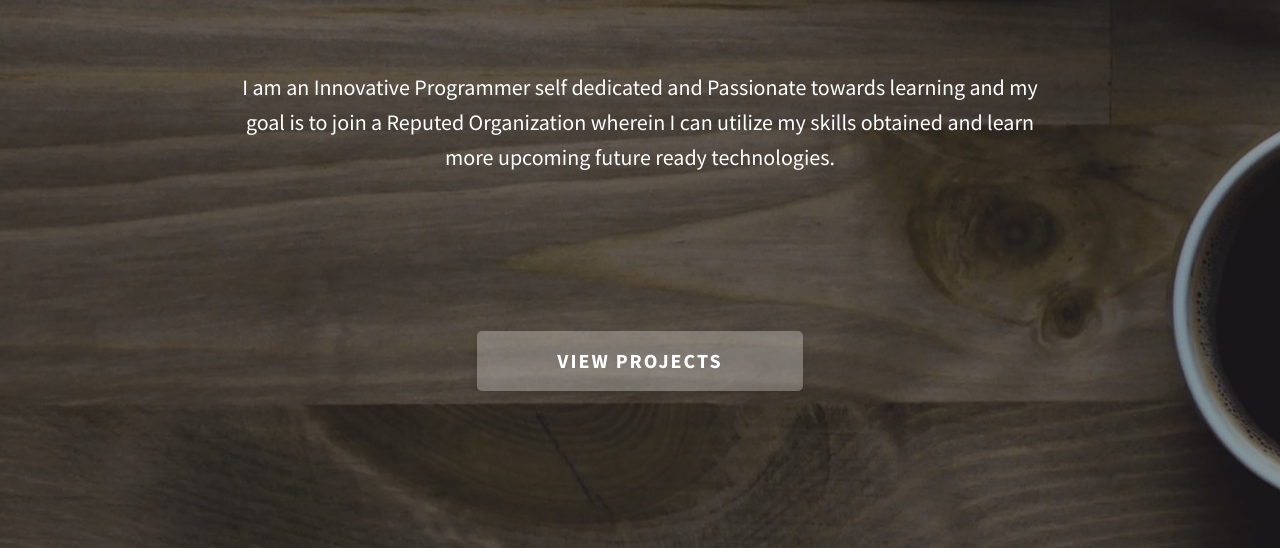
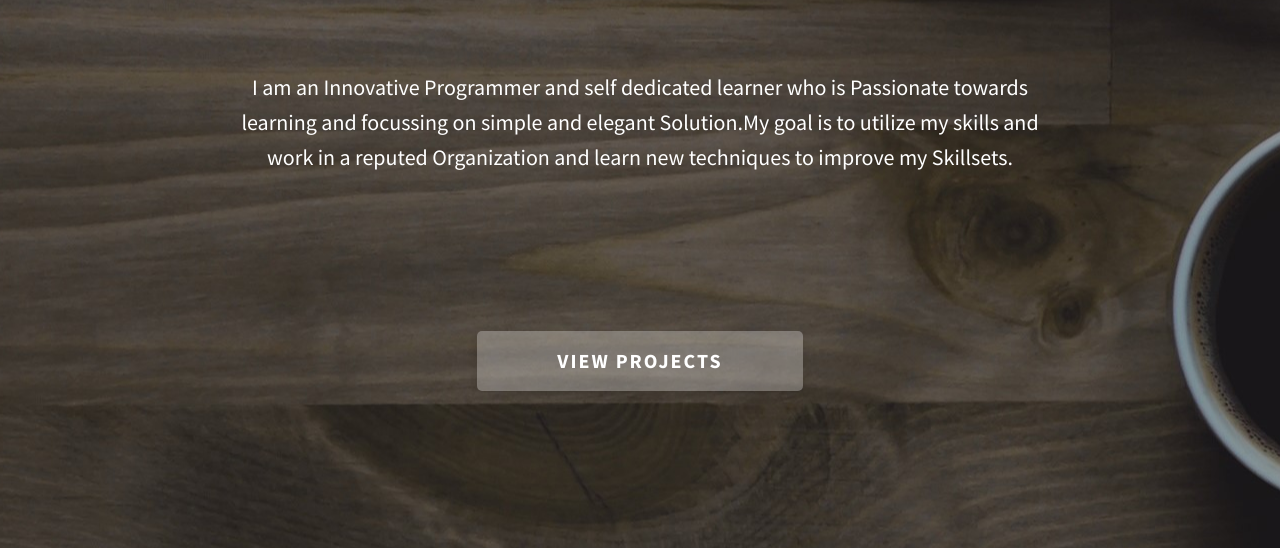
Before and after one commit to GurukiranD2019/GurukiranD2019.github.io, a website: page index.html in a window 1280 px wide. Shown: the part 252-800 px from the top of the page. Drawn offline with Linux system fonts and the light colour scheme.

Commit message:
Add files via upload

```diff
--- a/index.html
+++ b/index.html
@@ -8,7 +8,7 @@
     <meta name="description" content="Skillfolio" />
 
     <link rel="stylesheet" href="css/style.css" />
-
+<link rel = "icon" href = "assets/jpeg/logo.png" type = "image/x-icon">
     <link rel="preconnect" href="https://fonts.googleapis.com" />
     <link rel="preconnect" href="https://fonts.gstatic.com" crossorigin />
     <link
@@ -85,10 +85,10 @@
 
         <div class="home-hero__info">
           <p class="text-primary">
-            I am an Innovative Programmer self dedicated and
-            Passionate towards learning and my goal is to join a Reputed
-            Organization wherein I can utilize my skills obtained
-            and learn more upcoming future ready technologies.
+            I am an Innovative Programmer and self dedicated learner who is
+            Passionate towards learning and focussing on simple and elegant Solution.My
+            goal is to utilize my skills and work in
+            a reputed Organization and learn new techniques to improve my Skillsets.
             <br>
             <br>
             <br>
```
Also changed, not shown: project-1.html (+1 -1 lines), project-2.html (+1 -1 lines), assets/jpeg/logo.png (added).
